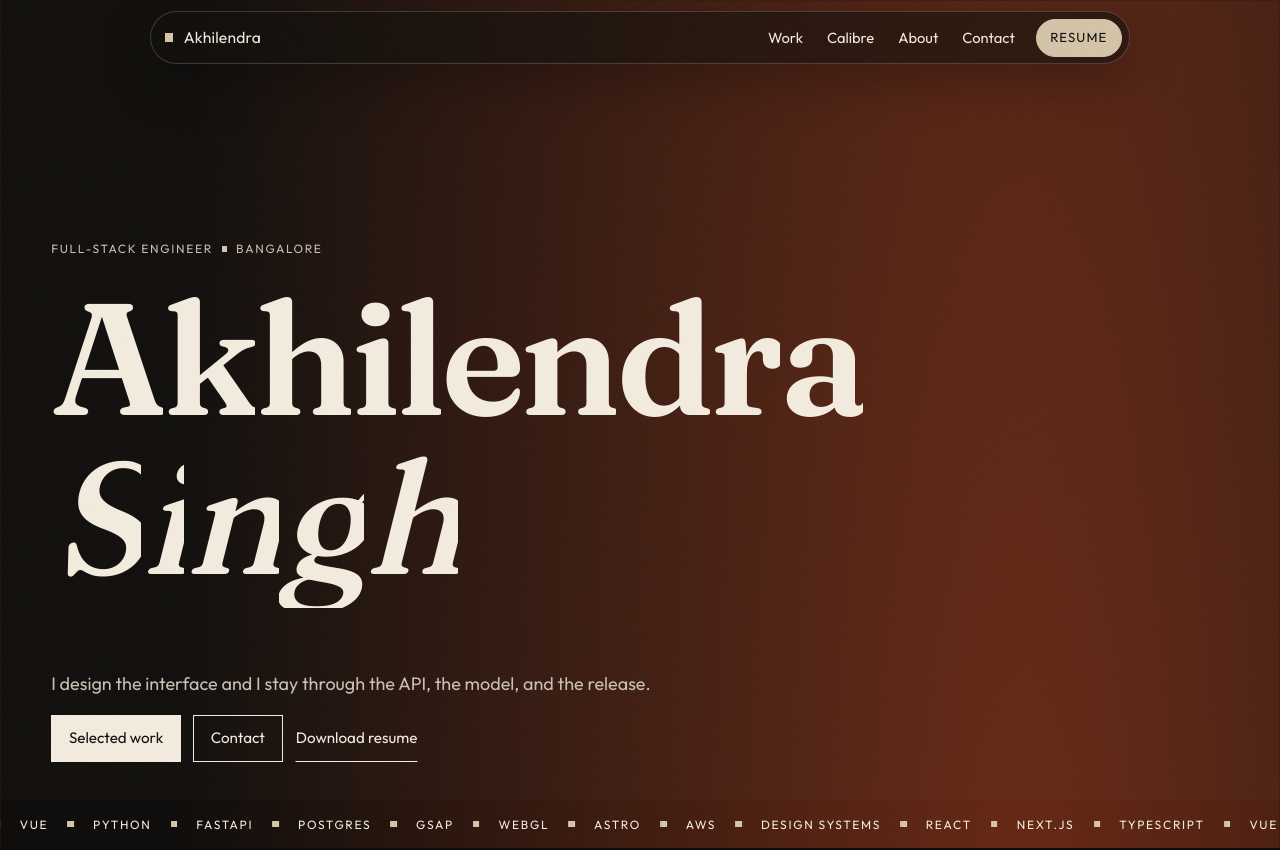
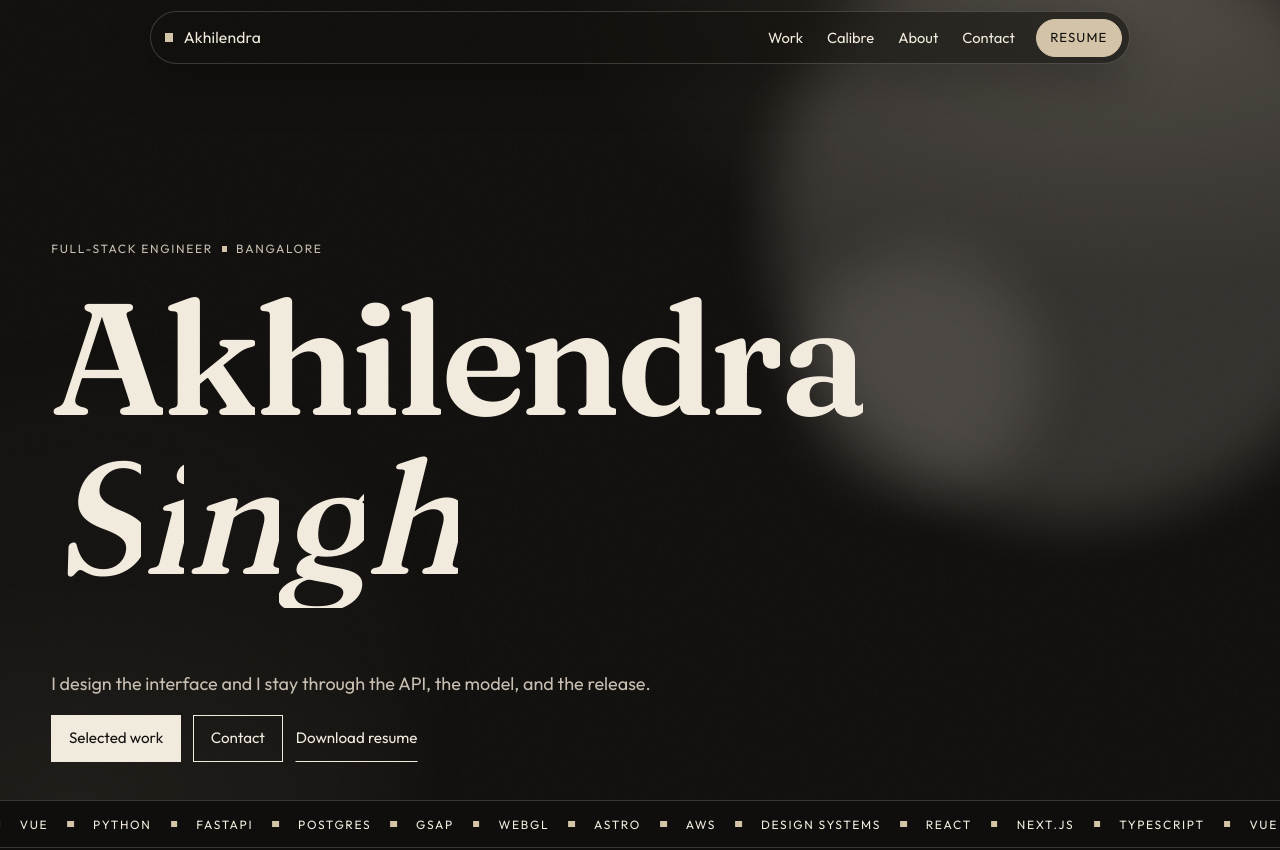
Before and after one commit to AkhilSingh2/portfolio, a Next.js app: page / in a window 1280 px wide. Shown: the top 850 px of the page. Built offline with nearby package versions, Linux system fonts and the light colour scheme; no server answers.

Commit message:
Keep hero glow inside the hero (#6)

```diff
--- a/app/globals.css
+++ b/app/globals.css
@@ -166,6 +166,8 @@ a {
   --muted: #5c5348;
   --ember-text: #5c4a32;
   --line: rgba(22, 19, 15, 0.16);
+  position: relative;
+  z-index: 1;
   background: var(--bone-50);
   color: var(--ink-text);
   color-scheme: light;
@@ -300,12 +302,16 @@ a {
 }
 
 .hero {
+  position: relative;
+  isolation: isolate;
+  overflow: hidden;
   min-height: 100svh;
   display: flex;
   flex-direction: column;
   justify-content: flex-end;
   padding: calc(var(--header-h) + 1.5rem) var(--pad) 2.4rem;
   gap: 1.25rem;
+  background: var(--ink-950);
 }
 
 .hero h1 {
@@ -580,8 +586,10 @@ a {
 
 .about-facts {
   margin: 0;
-  padding: 0.2rem 0 0.2rem 1.1rem;
-  border-left: 1px solid var(--line);
+  padding: 1rem 1.1rem 1.15rem;
+  border: 1px solid var(--line);
+  border-radius: 16px;
+  background: var(--bone-100);
 }
 
 .about-facts h3 {
@@ -1666,7 +1674,10 @@ code {
   z-index: 0;
   overflow: hidden;
   pointer-events: none;
-  background: radial-gradient(120% 80% at 80% 10%, #6a2a16 0%, transparent 55%), var(--ink-950);
+  background:
+    radial-gradient(72% 58% at 88% 0%, rgba(212, 196, 168, 0.16), transparent 62%),
+    radial-gradient(42% 40% at 6% 100%, rgba(243, 236, 223, 0.05), transparent 70%),
+    var(--ink-950);
 }
 
 .orb {
@@ -1687,7 +1698,7 @@ code {
 }
 
 .orb-b {
-  background: #8a7d6a;
+  background: #2a2622;
   bottom: -18%;
   left: -12%;
   animation: drift 20s var(--ease-in-out) infinite alternate-reverse;
@@ -2312,9 +2323,9 @@ html.footer-reveal .site-footer {
   position: absolute;
   inset: 0;
   background:
-    radial-gradient(520px 320px at 12% 18%, rgba(212, 196, 168, 0.34), transparent 62%),
-    radial-gradient(420px 300px at 88% 80%, rgba(198, 161, 91, 0.22), transparent 60%),
-    radial-gradient(360px 240px at 72% 8%, rgba(63, 111, 86, 0.2), transparent 55%);
+    radial-gradient(520px 320px at 12% 18%, rgba(212, 196, 168, 0.16), transparent 62%),
+    radial-gradient(420px 300px at 88% 80%, rgba(243, 236, 223, 0.06), transparent 60%),
+    radial-gradient(360px 240px at 72% 8%, rgba(42, 38, 34, 0.45), transparent 55%);
   animation: footer-drift 18s var(--ease-in-out) infinite alternate;
 }
 
@@ -2338,7 +2349,7 @@ html.footer-reveal .site-footer {
   height: 16rem;
   right: -3rem;
   bottom: 6%;
-  background: rgba(198, 161, 91, 0.2);
+  background: rgba(243, 236, 223, 0.08);
 }
 
 .footer-noise {
```
